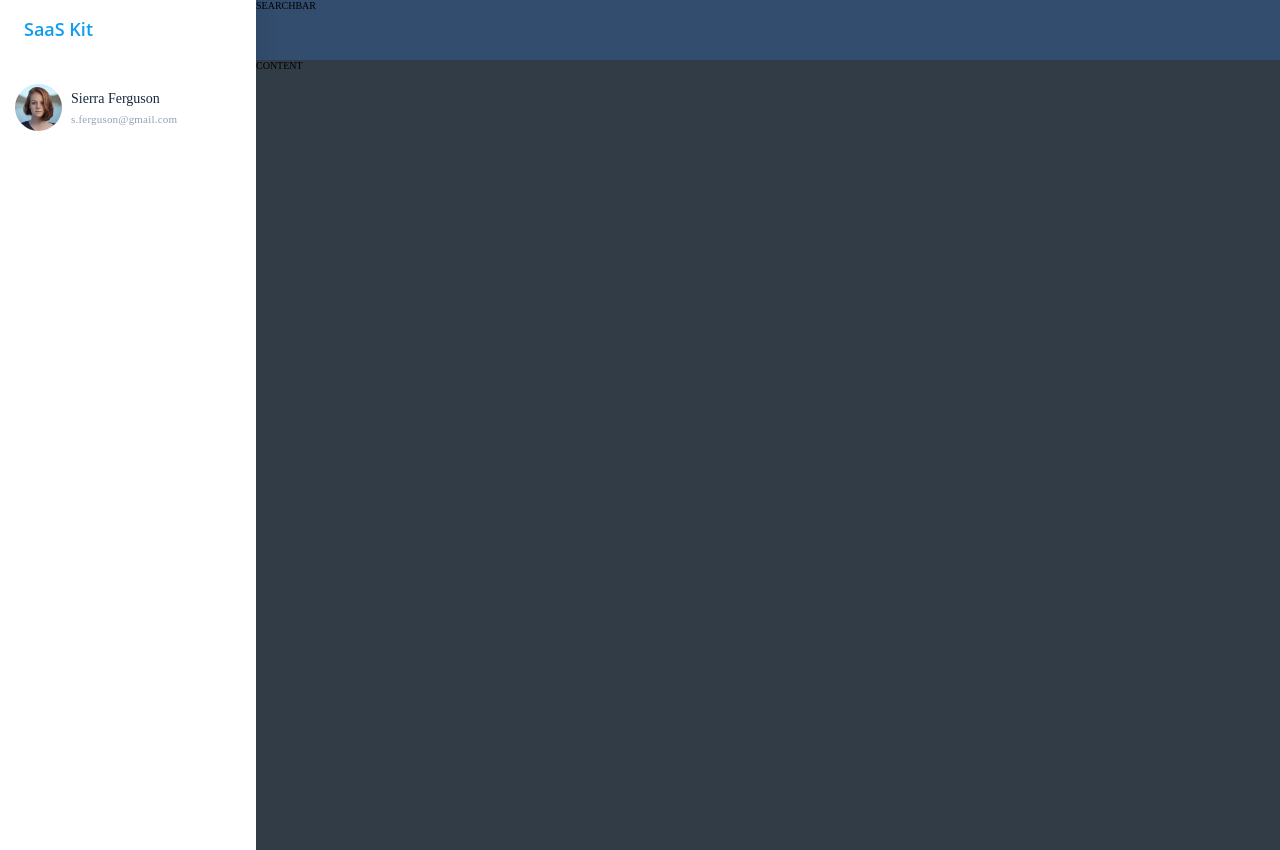
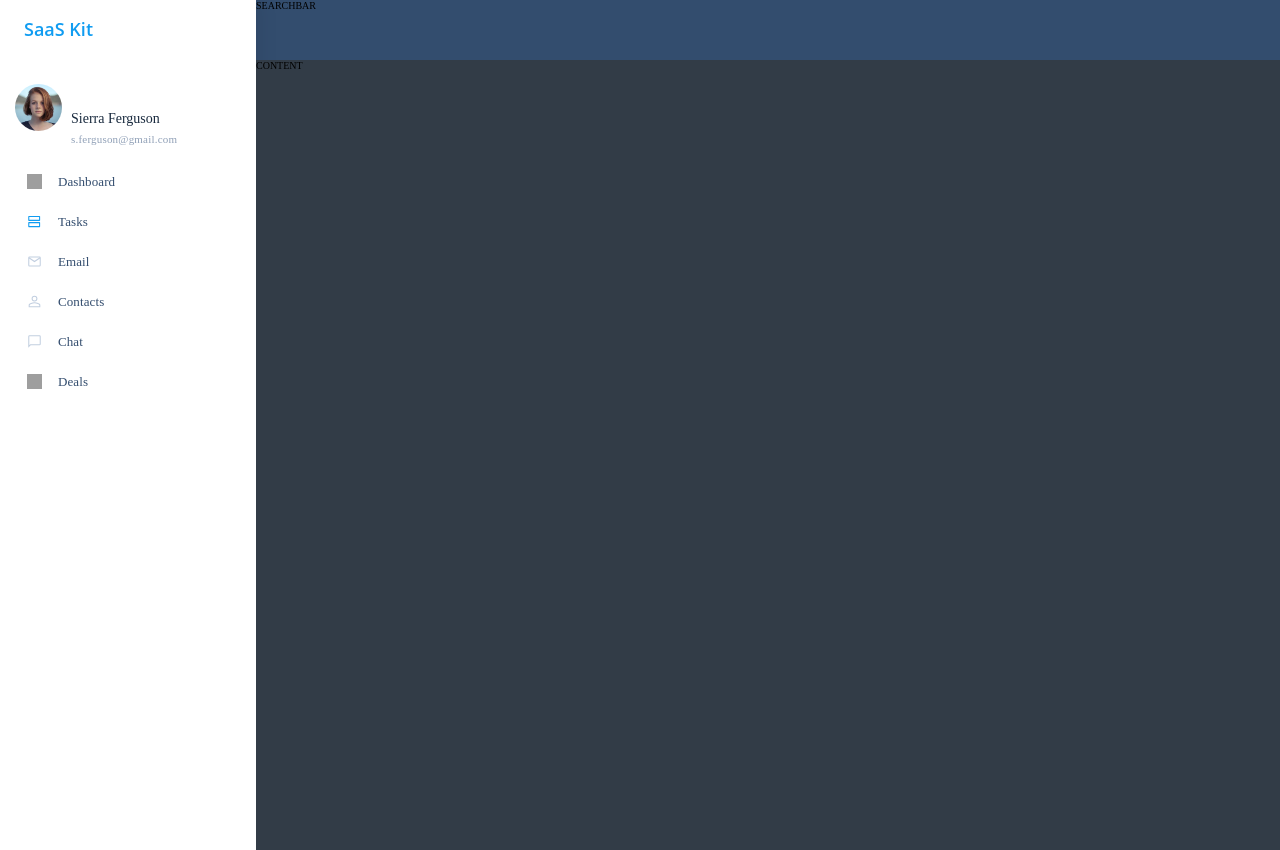
Before and after one commit to chrisfromhood/Saas-UI-Kit-App, a React (Create React App) app: page / in a window 1280 px wide. Shown: the top 850 px of the page. Built offline with nearby package versions, Linux system fonts and the light colour scheme; grey boxes are pictures that could not be loaded.

Commit message:
Sidebar on progress

```diff
--- a/src/App.js
+++ b/src/App.js
@@ -1,6 +1,12 @@
 import cs from "./App.module.css";
 import userPhoto from "./assets/img/user-icon.jpg";
-
+import dashboardIcon from "./assets/img/icons/dashboardicon.svg";
+import tasksIcon from "./assets/img/icons/tasks-activeicon.svg";
+import emailIcon from "./assets/img/icons/emailicon.svg";
+import contactsIcon from "./assets/img/icons/contactsicon.svg";
+import chatIcon from "./assets/img/icons/chaticon.svg";
+import dealsIcon from "./assets/img/icons/dealsicon.svg";
+// className={cs[""]}
 function App() {
   return (
     <div className={cs["container"]}>
@@ -20,6 +26,37 @@ function App() {
             <p className={cs["user-details_mail"]}>s.ferguson@gmail.com</p>
           </div>
         </div>
+        <nav className={cs["side-options"]}>
+          <div className={cs["side-option_item"]}>
+            <img src={dashboardIcon} alt="File Upload Icon" className={cs["option_item_icon"]} />
+            <span>Dashboard</span>
+          </div>
+
+          <div className={cs["side-option_item"]}>
+            <img src={tasksIcon} alt="File Upload Icon" />
+            <span>Tasks</span>
+          </div>
+
+          <div className={cs["side-option_item"]}>
+            <img src={emailIcon} alt="File Upload Icon" />
+            <span>Email</span>
+          </div>
+
+          <div className={cs["side-option_item"]}>
+            <img src={contactsIcon} alt="File Upload Icon" />
+            <span>Contacts</span>
+          </div>
+
+          <div className={cs["side-option_item"]}>
+            <img src={chatIcon} alt="File Upload Icon" />
+            <span>Chat</span>
+          </div>
+
+          <div className={cs["side-option_item"]}>
+            <img src={dealsIcon} alt="File Upload Icon" />
+            <span>Deals</span>
+          </div>
+        </nav>
       </div>
       <div className={cs["content"]}>CONTENT</div>
     </div>
--- a/src/App.module.css
+++ b/src/App.module.css
@@ -35,8 +35,8 @@
         .user-details_photo {
           height: 4.7rem;
           border-radius: 50%;
-          margin-right: 0.9rem;
-          margin-left: 1.5rem;
+
+          margin: 0 0.9rem 3.9rem 1.5rem;
         }
       }
 
@@ -70,6 +70,33 @@
         }
       }
     }
+    .side-options {
+      display: flex;
+      flex-direction: column;
+      justify-content: center;
+      .side-option_item {
+        display: flex;
+        align-items: center;
+        margin-bottom: 2rem;
+
+        img {
+          height: 1.5rem;
+          width: 1.5rem;
+          margin-left: 2.65rem;
+          margin-right: 1.65rem;
+        }
+
+        span {
+          font-family: Poppins;
+          font-style: normal;
+          font-weight: 500;
+          font-size: 1.3rem;
+          line-height: 2rem;
+          letter-spacing: 0.1px;
+          color: var(--color-dark-blue);
+        }
+      }
+    }
   }
 }
 .content {
```
